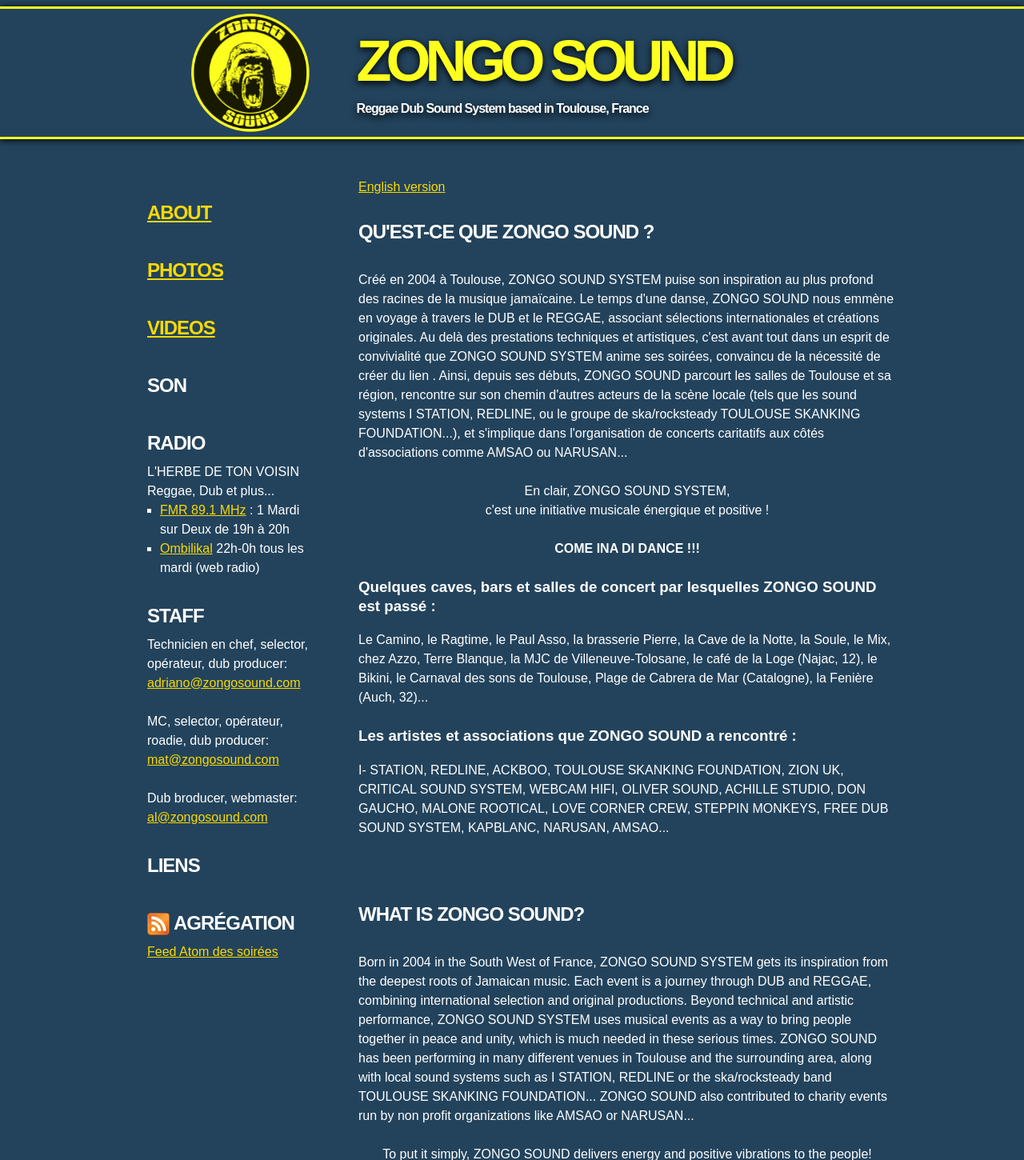
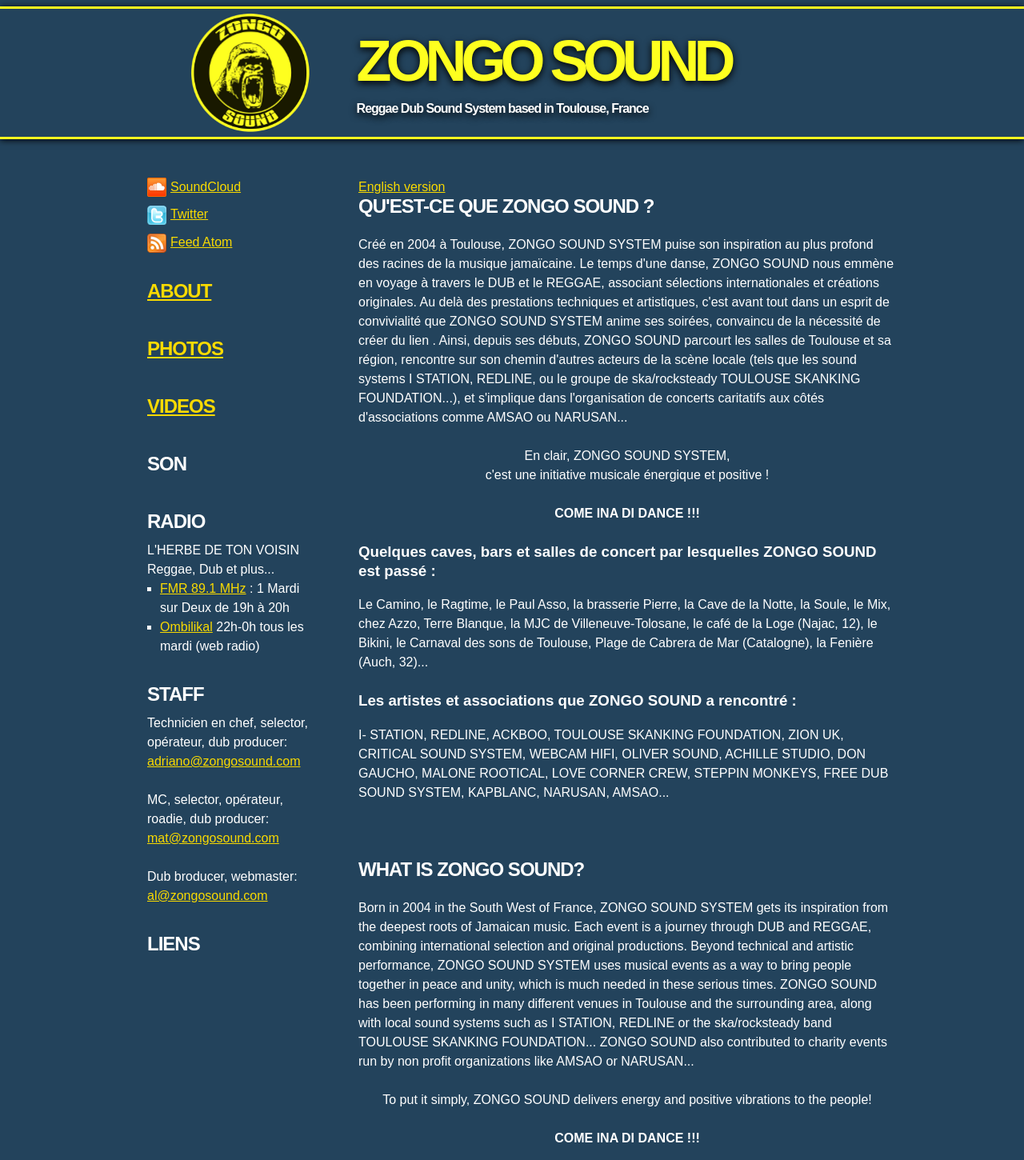
Before and after one commit to amarandon/zongo-engine, a Python web app: template templates/public/about.html in a window 1280 px wide. Shown: the top 1450 px of the page at 80% size. Run offline with Jinja, Linux system fonts and the light colour scheme; the template is opened without the code that fills it, so the values that code supplies are empty; some web fonts are replaced.

Commit message:
Add social/atom links at top of navbar

```diff
--- a/stylesheets/style.css
+++ b/stylesheets/style.css
@@ -91,10 +91,15 @@ h1 {
 }
 
 h2 {
+    margin-top: 0;
     text-transform: uppercase;
     letter-spacing: -1px;
+    line-height: 24px;
+    margin-bottom: 24px;
+}
+
+#left h2 {
     line-height: 48px;
-    margin-bottom: 24px;
 }
 
 p {
@@ -186,9 +191,21 @@ p.event-permalink {
   clear: both;
 }
 
+#feed li {
+    margin-bottom: 10px;
+}
+
+#feed a:hover {
+  background-color: transparent;
+}
+
+#feed li:hover .label {
+  background-color: #000;
+}
+
 .feed-icon {
     vertical-align: middle;
-    margin-right: 5px;
+    padding-right: 5px;
 }
 
 .clear {
--- a/templates/public/layout.html
+++ b/templates/public/layout.html
@@ -2,6 +2,19 @@
 {% block content %}
 
 <div id="left">
+  <div id="feed">
+    <ul>
+      <li>
+        <a href="http://soundcloud.com/zongosound"><img class="feed-icon" alt="soundcloud icon" src="/images/soundcloud-24x24.png" /><span class="label">SoundCloud</span></a>
+      </li>
+      <li>
+        <a href="http://twitter.com/zongosound"><img class="feed-icon" alt="twitter icon" src="/images/twitter-24x24.png" /><span class="label">Twitter</span></a>
+      </li>
+      <li>
+        <a href="/events/atom"><img class="feed-icon" alt="Feed icon" src="/images/feed-icon-24x24.png" /><span class="label">Feed Atom</span></a>
+      </li>
+    </ul>
+  </div>
   <div id="about">
     <h2><a href="/about/">About</a></h2>
   </div>
@@ -57,10 +70,6 @@
       {% endfor %}
     </ul>
   </div>
-  <div id="feed">
-    <h2><img class="feed-icon" alt="Feed icon" src="/images/feed-icon-28x28.png" />Agrégation</h2>
-    <a href="/events/atom">Feed Atom des soirées</a>
-  </div>
 </div>
 
 <div id="content">
```
Also changed, not shown: images/feed-icon-24x24.png (added), images/feed-icon-28x28.png (deleted), images/soundcloud-24x24.png (added), images/twitter-24x24.png (added).
